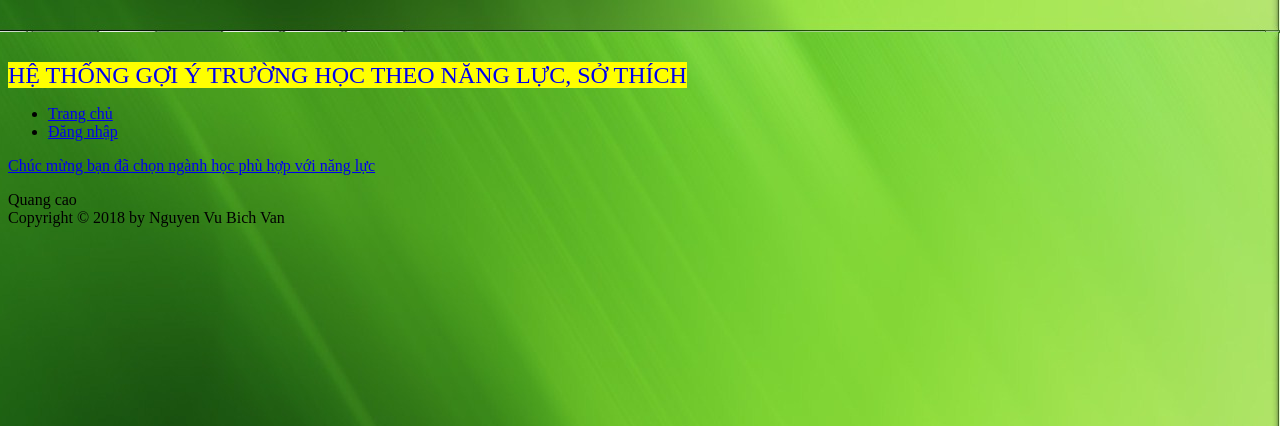
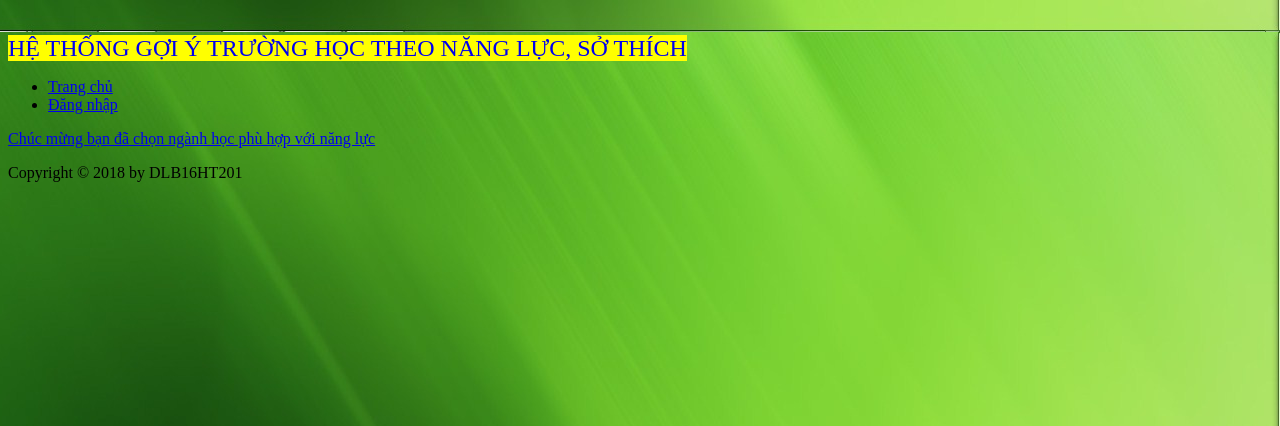
Before and after one commit to nguyenvubichvan1991/vanphp.github.io, a PHP site: page /result.php in a window 1280 px wide. Shown: the top 426 px of the page. Run offline with PHP 8.4, Linux system fonts and the light colour scheme.

Commit message:
Update result.php

```diff
--- a/result.php
+++ b/result.php
@@ -3,7 +3,6 @@
 <head>
 	<meta http-equiv="content-type" content="text/html" charset="utf-8" />
 	<meta name="author" content="GallerySoft.info" />
-
 	<title>HỆ THỐNG GỢI Ý TRƯỜNG HỌC THEO NĂNG LỰC, SỞ THÍCH</title>
     <link rel="stylesheet" type="text/css" href="StyleSheet.css" />
 	<script src="https://ajax.googleapis.com/ajax/libs/jquery/3.3.1/jquery.min.js"></script>
@@ -14,21 +13,15 @@
 		  });
 		});
 		</script>
-
 </head>
-
-
 <body>
     <div id="top">
-        <a href="#" style="text-decoration: none; background-color:yellow; font-size:24px"><BR/><BR/>HỆ THỐNG GỢI Ý TRƯỜNG HỌC THEO NĂNG LỰC, SỞ THÍCH</a>
+        <a href="#" style="text-decoration: none; background-color:yellow; font-size:24px"><BR/>HỆ THỐNG GỢI Ý TRƯỜNG HỌC THEO NĂNG LỰC, SỞ THÍCH</a>
     </div>
     <div id="menu">
         <ul>
-             <li style="border-left: none;">
-                <a href="index.php">Trang chủ</a>
-            </li>
+             <li style="border-left: none;"><a href="index.php">Trang chủ</a></li>
             <li><a href="Login.php">Đăng nhập</a></li>
-
         </ul>
     </div>
     <div id="wrapper">
@@ -38,10 +31,10 @@
 			<p><a href="truonghoc.php" id="w3s">Chúc mừng bạn đã chọn ngành học phù hợp với năng lực</a></p>
 		</form>
             </div>
-            <div id="right">Quang cao</div>
+            <div id="right"></div>
     </div>
     <div id="bottom">
-        Copyright &copy; 2018 by Nguyen Vu Bich Van
+        Copyright &copy; 2018 by DLB16HT201
     </div>
 </body>
 </html>
```
